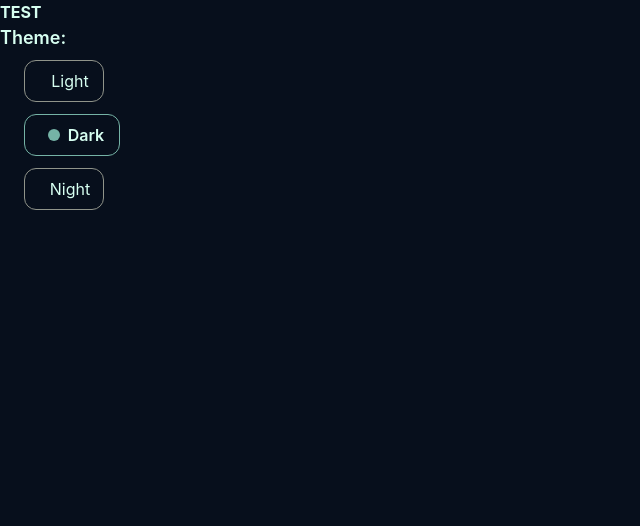
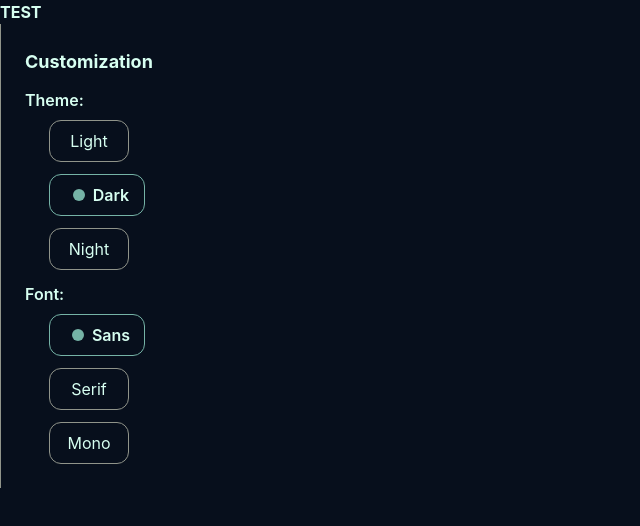
Before and after one commit to AtanasovCode/atanasov-wiki, a React (Vite) app: page / in a window 1280 px wide. Shown: the top 526 px of the page, without its empty margins (0-640 px from the left). Built offline with nearby package versions, Linux system fonts and the light colour scheme.

Commit message:
create reusable customization components

```diff
--- a/src/App.tsx
+++ b/src/App.tsx
@@ -2,7 +2,7 @@ import { useWikiStore } from "./useWikiStore";
 import clsx from "clsx";
 import { useEffect } from "react";
 
-import ThemeToggle from "./components/theme/ThemeToggle";
+import CustomizationPanel from "./components/customization/CustomizationPanel";
 
 
 const App = () => {
@@ -26,7 +26,7 @@ const App = () => {
       )}
     >
       <div className="font-bold">TEST</div>
-      <ThemeToggle />
+      <CustomizationPanel />
     </div>
   );
 }
--- /dev/null
+++ b/src/components/customization/CustomizationPanel.tsx
@@ -0,0 +1,53 @@
+import { useWikiStore } from "../../useWikiStore";
+import OptionSelect from "./OptionSelect";
+
+
+interface OptionTypes {
+    index: number
+    name: string
+    value: string
+}
+
+const CustomizationPanel = () => {
+
+    const {
+        theme, setTheme,
+        font, setFont,
+    } = useWikiStore();
+
+    const themes: OptionTypes[] = [
+        { index: 1, name: "Light", value: "light" },
+        { index: 2, name: "Dark", value: "dark" },
+        { index: 3, name: "Night", value: "night" }
+    ]
+
+    const fonts: OptionTypes[] = [
+        { index: 1, name: "Sans", value: "sans" },
+        { index: 1, name: "Serif", value: "serif" },
+        { index: 1, name: "Mono", value: "mmono" },
+    ]
+
+    return (
+        <div
+            className="flex flex-col items-start justify-start gap-3 w-64 p-6 border-l border-secondary"
+        >
+            <div className="font-bold text-lg">
+                Customization
+            </div>
+            <OptionSelect
+                optionType="Theme"
+                availableOptions={themes}
+                currentOption={theme}
+                setOption={setTheme}
+            />
+            <OptionSelect
+                optionType="Font"
+                availableOptions={fonts}
+                currentOption={font}
+                setOption={setFont}
+            />
+        </div>
+    );
+}
+
+export default CustomizationPanel;
--- /dev/null
+++ b/src/components/customization/OptionChoice.tsx
@@ -0,0 +1,44 @@
+import clsx from "clsx";
+
+
+interface ThemeSelectProps {
+    name: string
+    value: string
+    currentOption: string
+    setOption: (option: string) => void
+}
+
+
+const OptionChoice = ({
+    name,
+    value,
+    currentOption,
+    setOption,
+}: ThemeSelectProps) => {
+
+
+    return (
+        <div
+            className={clsx(
+                "flex items-center justify-center cursor-pointer border",
+                "p-2 rounded-xl font-sm transition-all duration-300",
+                currentOption == value ? "border-accent w-24 font-semibold" : "border-secondary w-20",
+            )}
+            onClick={() => setOption(value)}
+        >
+            <div
+                className={clsx(
+                    "aspect-square rounded-full bg-accent transition-transform duration-200",
+                    currentOption === value ? "w-3 scale-100 mx-2" : "scale-0 mx-0 w-0"
+                )}
+            >
+
+            </div>
+            <div>
+                {name}
+            </div>
+        </div>
+    );
+};
+
+export default OptionChoice;
--- /dev/null
+++ b/src/components/customization/OptionSelect.tsx
@@ -0,0 +1,42 @@
+import OptionChoice from "./OptionChoice"
+
+// Types for the options that will be passed down (eg. theme options, font options, etc.)
+interface OptionTypes {
+    index: number
+    name: string
+    value: string
+}
+
+interface OptionSelectProps {
+    optionType: string // example: Theme / Font / etc.
+    availableOptions: OptionTypes[]
+    currentOption: string
+    setOption: (option: string) => void
+}
+
+
+const OptionSelect = ({ optionType, availableOptions, currentOption, setOption }: OptionSelectProps) => {
+    return (
+        <div className="flex items-start justify-start flex-col gap-2">
+            <div className="font-semibold text-md">
+                {optionType}:
+            </div>
+            <div className="flex flex-col items-start justify-start gap-3 pl-6">
+                {
+                    availableOptions.map((option) => {
+                        return (
+                            <OptionChoice
+                                name={option.name}
+                                value={option.value}
+                                currentOption={currentOption}
+                                setOption={setOption}
+                            />
+                        );
+                    })
+                }
+            </div>
+        </div>
+    );
+}
+
+export default OptionSelect;
--- a/src/components/theme/ThemeSelect.tsx
+++ /dev/null
@@ -1,40 +0,0 @@
-import { useWikiStore } from "../../useWikiStore";
-import clsx from "clsx";
-
-
-interface ThemeSelectProps {
-    themeName: string
-    themeValue: string
-}
-
-
-const ThemeSelect = ({ themeName, themeValue }: ThemeSelectProps) => {
-
-    const { theme, setTheme } = useWikiStore()
-
-
-    return (
-        <div
-            className={clsx(
-                "flex items-center justify-center cursor-pointer border",
-                "p-2 rounded-xl font-sm transition-all duration-300",
-                theme == themeValue ? "border-accent w-24 font-semibold" : "border-secondary w-20",
-            )}
-            onClick={() => setTheme(themeValue)}
-        >
-            <div
-                className={clsx(
-                    "w-3 aspect-square rounded-full bg-accent transition-transform duration-200",
-                    theme === themeValue ? "scale-100 mx-2" : "scale-0 mx-0"
-                )}
-            >
-
-            </div>
-            <div>
-                {themeName}
-            </div>
-        </div>
-    );
-};
-
-export default ThemeSelect;
--- a/src/components/theme/ThemeToggle.tsx
+++ /dev/null
@@ -1,45 +0,0 @@
-import ThemeSelect from "./ThemeSelect"
-
-interface ThemeOptions {
-    name: string
-    value: "light" | "dark" | "night"
-}
-
-
-
-const ThemeToggle = () => {
-
-    const themes: ThemeOptions[] = [
-        {
-            name: "Light",
-            value: "light"
-        },
-        {
-            name: "Dark",
-            value: "dark"
-        },
-        {
-            name: "Night",
-            value: "night"
-        }
-    ]
-
-    return (
-        <div className="flex items-start justify-start flex-col gap-2">
-            <div className="font-semibold text-lg">
-                Theme:
-            </div>
-            <div className="flex flex-col items-start justify-start gap-3 pl-6">
-                {
-                    themes.map((t) => {
-                        return (
-                            <ThemeSelect key={t.value} themeName={t.name} themeValue={t.value} />
-                        );
-                    })
-                }
-            </div>
-        </div>
-    );
-}
-
-export default ThemeToggle;
--- a/src/useWikiStore.tsx
+++ b/src/useWikiStore.tsx
@@ -3,20 +3,19 @@ import { create } from "zustand"
 
 // Define types for state & actions
 interface WikiState {
-  bears: number
-  food: string
-  feed: (food: string) => void
   theme: string
   setTheme: (theme: string) => void
+
+  font: string
+  setFont: (font: string) => void
 }
 
 
 
 // Create store using the curried form of `create`
 export const useWikiStore = create<WikiState>()((set) => ({
-  bears: 2,
-  food: 'honey',
-  feed: (food) => set(() => ({ food })),
   theme: "dark",
-  setTheme: (theme) => set(() => ({ theme }))
+  setTheme: (theme) => set(() => ({ theme })),
+  font: "sans",
+  setFont: (font) => set(() => ({ font })),
 }))
```
